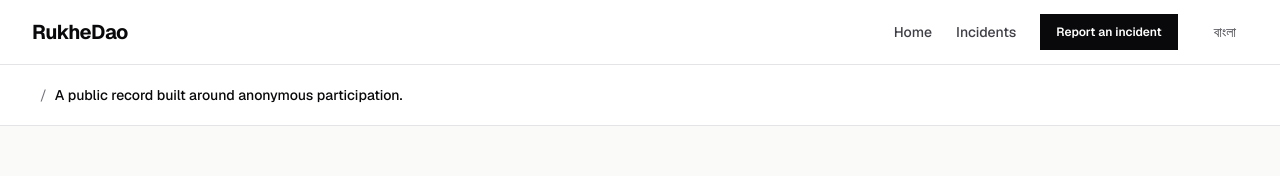
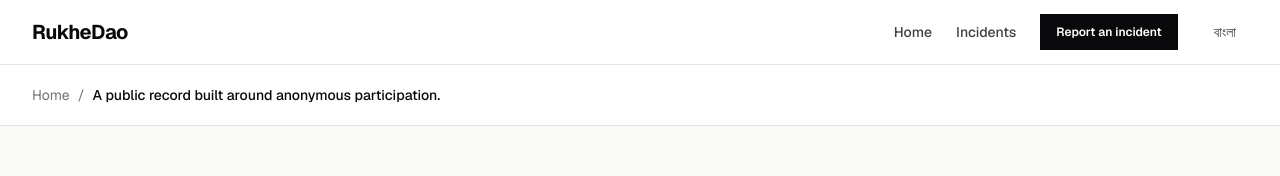
Before and after one commit to farukislamyt/rukhedao, a Next.js app: page /en/about in a window 1280 px wide. Shown: the top 176 px of the page. Built offline with nearby package versions, Linux system fonts and the light colour scheme; no server answers; the database is empty.

Commit message:
Localize static page breadcrumbs and simplify sidebar usage

```diff
--- a/components/content/information-page.tsx
+++ b/components/content/information-page.tsx
@@ -19,7 +19,7 @@ export async function InformationPage({ namespace }: InformationPageProps) {
         <main className="flex-1 bg-stone-50 text-zinc-950">
             <section className="border-b border-zinc-200 bg-white">
                 <div className="mx-auto max-w-7xl px-6 py-5 lg:px-8">
-                    <Breadcrumbs items={[{ label: t("title") }]} />
+                    <Breadcrumbs items={[{ label: t("title") }]} homeLabel={tc("home")} />
                 </div>
             </section>
 
@@ -43,9 +43,7 @@ export async function InformationPage({ namespace }: InformationPageProps) {
                             </div>
                         </div>
 
-                        <div aria-label={tc("incidentLedger")}>
-                            <IncidentLedgerSidebar ledgers={ledgers} />
-                        </div>
+                        <IncidentLedgerSidebar ledgers={ledgers} />
                     </div>
                 </div>
             </section>
```
